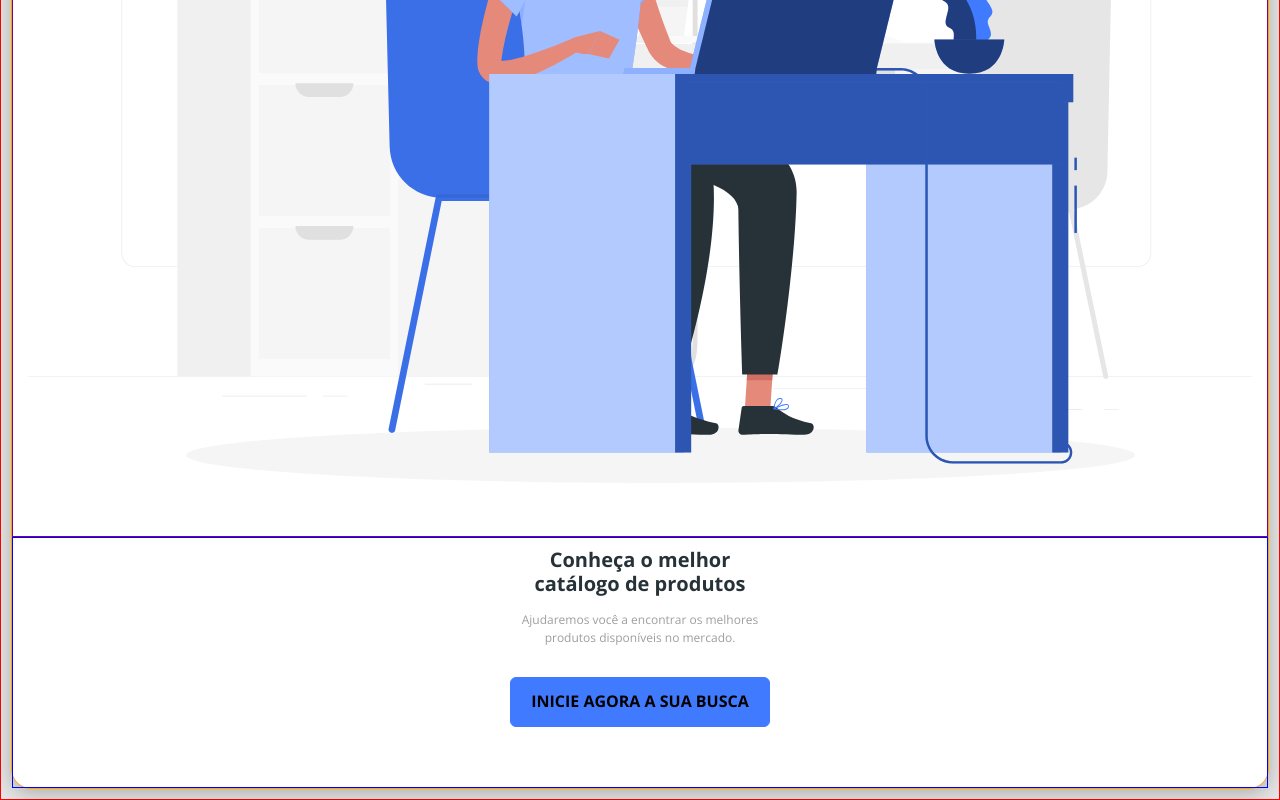
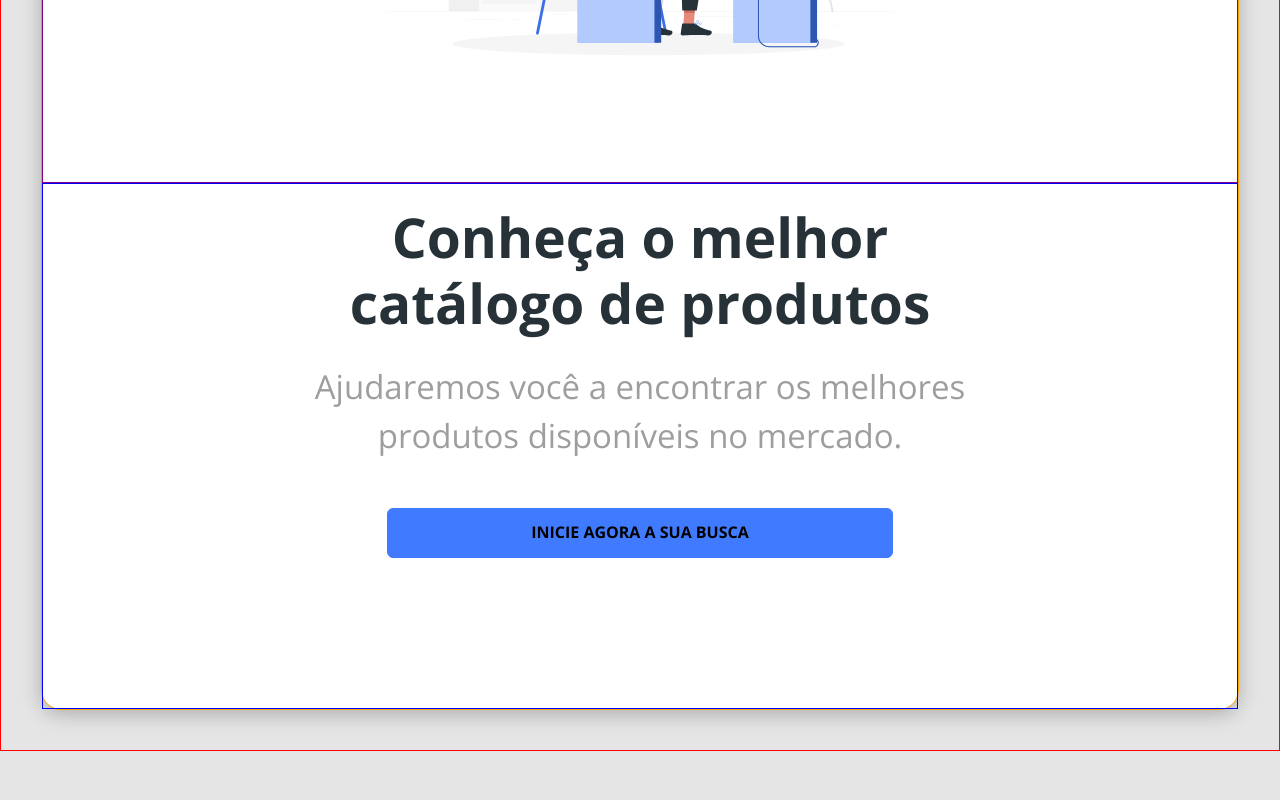
Before and after one commit to anadeso/bds-dscatalog, a React (Create React App) app in the folder frontweb/: page / in a window 1280 px wide. Shown: the part 558-1358 px from the top of the page. After the commit the page ends 1309 px from the top, so only its background shows below. Built offline with nearby package versions, Linux system fonts and the light colour scheme; the HTML template or start-up script is replaced by a standard one.

Commit message:
Responsividade ate breakpoint 992px

```diff
--- a/frontweb/src/components/ButtonIcon/styles.css
+++ b/frontweb/src/components/ButtonIcon/styles.css
@@ -1,4 +1,3 @@
 .button-icon {
-    width: 260px;
     height: 50px;
 }
--- a/frontweb/src/pages/Home/styles.css
+++ b/frontweb/src/pages/Home/styles.css
@@ -44,3 +44,63 @@
     width: 100%;
     height: auto;
 }
+
+@media (min-width: 576px) {
+    .home-container {
+        padding: 15px;
+        font-size: 40px;
+    }
+
+    .home-content-container h1 {
+        width: 506px;
+        margin-bottom: 20px;
+    }
+
+    .home-content-container p {
+        width: 506px;
+        margin-bottom: 20px;
+    }
+
+    .home-content-container button {
+        width: 506px;
+    }
+
+    .home-image-container svg {
+        width: 506px;
+    }
+}
+
+@media (min-width: 768px) {
+    .home-image-container {
+        padding: 100px 20px;
+    }
+
+    .home-content-container {
+        padding: 20px 20px 100px 20px;
+    }
+}
+
+@media (min-width: 992px) {
+    .home-container {
+        font-size: 55px;
+        padding: 40px;
+    }
+
+    .home-image-container {
+        padding: 125px 20px;
+    }
+
+    .home-content-container {
+        padding: 20px 20px 150px 20px;
+    }
+
+    .home-content-container h1 {
+        width: 700px;
+        margin-bottom: 26px;
+    }
+
+    .home-content-container p {
+        width: 700px;
+        margin-bottom: 47px;
+    }
+}
```
